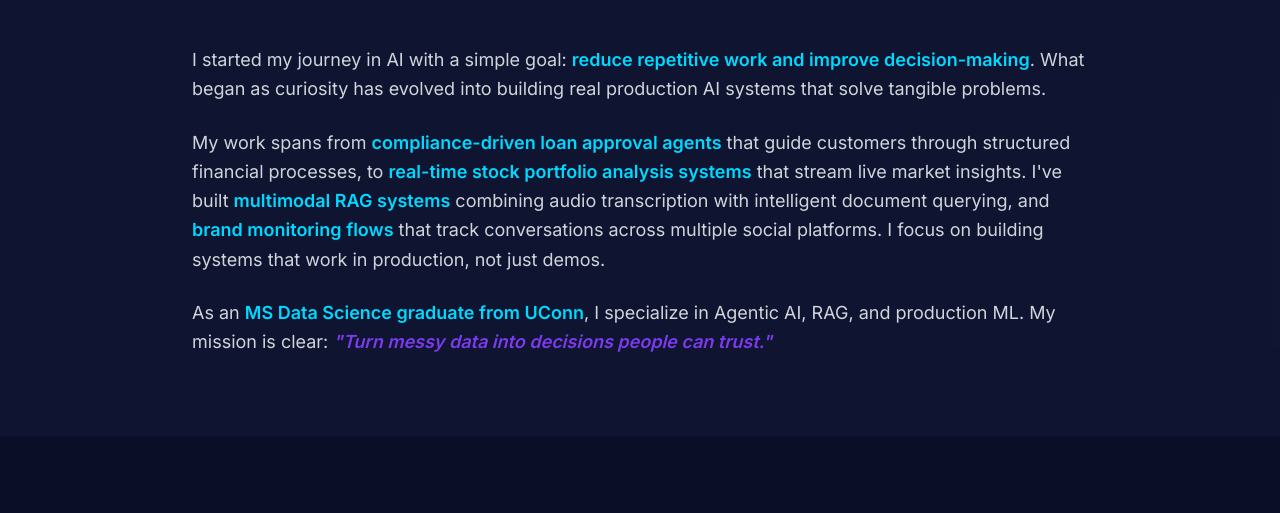
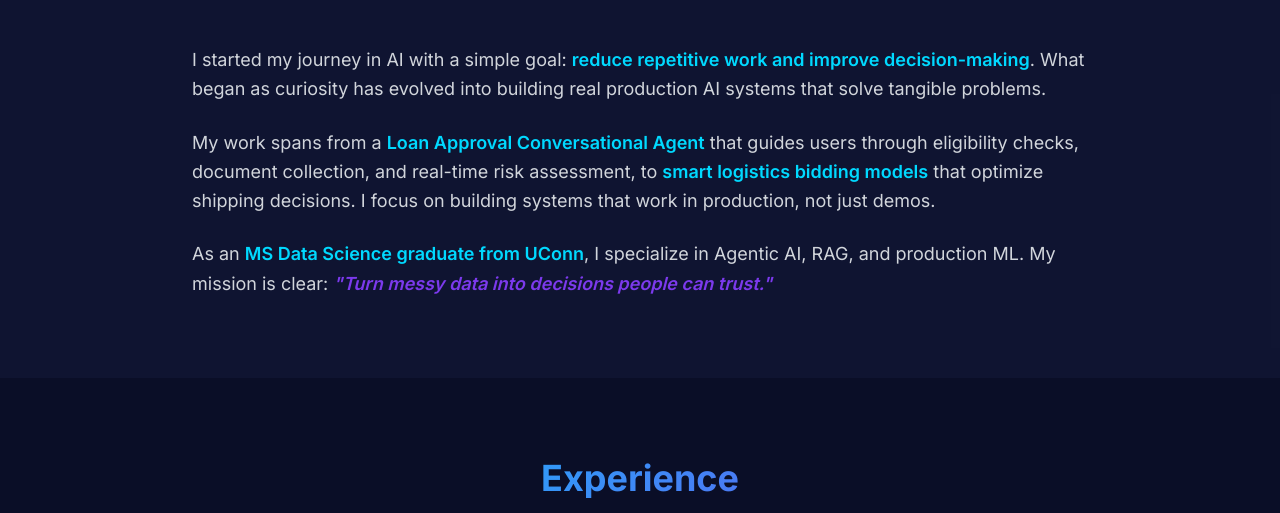
Before and after one commit to manikantatalluriaiengineer-spec/manikantatalluri.github.io, a plain HTML site: page index.html in a window 1280 px wide. Shown: the part 923-1436 px from the top of the page. Drawn offline with nearby package versions, Linux system fonts and the light colour scheme.

Commit message:
Update About Me section with refined project descriptions

```diff
--- a/index.html
+++ b/index.html
@@ -145,7 +145,7 @@
                     I started my journey in AI with a simple goal: <span class="text-ai-blue font-semibold">reduce repetitive work and improve decision-making</span>. What began as curiosity has evolved into building real production AI systems that solve tangible problems.
                 </p>
                 <p>
-                    My work spans from <span class="text-ai-blue font-semibold">compliance-driven loan approval agents</span> that guide customers through structured financial processes, to <span class="text-ai-blue font-semibold">real-time stock portfolio analysis systems</span> that stream live market insights. I've built <span class="text-ai-blue font-semibold">multimodal RAG systems</span> combining audio transcription with intelligent document querying, and <span class="text-ai-blue font-semibold">brand monitoring flows</span> that track conversations across multiple social platforms. I focus on building systems that work in production, not just demos.
+                    My work spans from a <span class="text-ai-blue font-semibold">Loan Approval Conversational Agent</span> that guides users through eligibility checks, document collection, and real-time risk assessment, to <span class="text-ai-blue font-semibold">smart logistics bidding models</span> that optimize shipping decisions. I focus on building systems that work in production, not just demos.
                 </p>
                 <p>
                     As an <span class="text-ai-blue font-semibold">MS Data Science graduate from UConn</span>, I specialize in Agentic AI, RAG, and production ML. My mission is clear: <span class="text-ai-purple font-semibold italic">"Turn messy data into decisions people can trust."</span>
```
